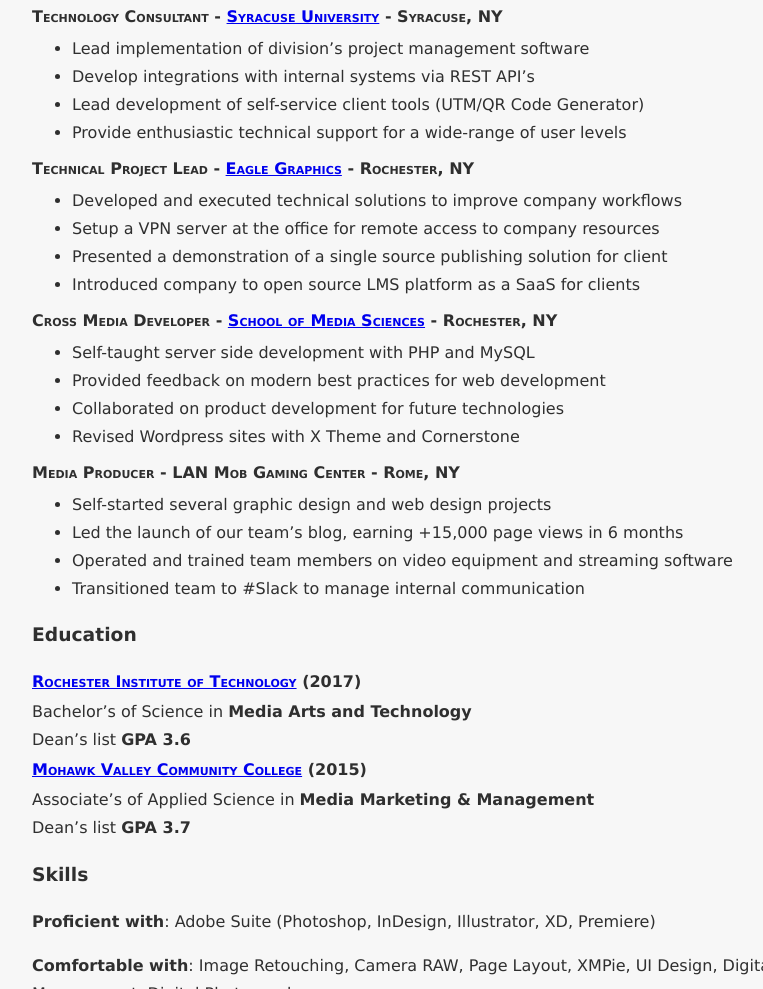
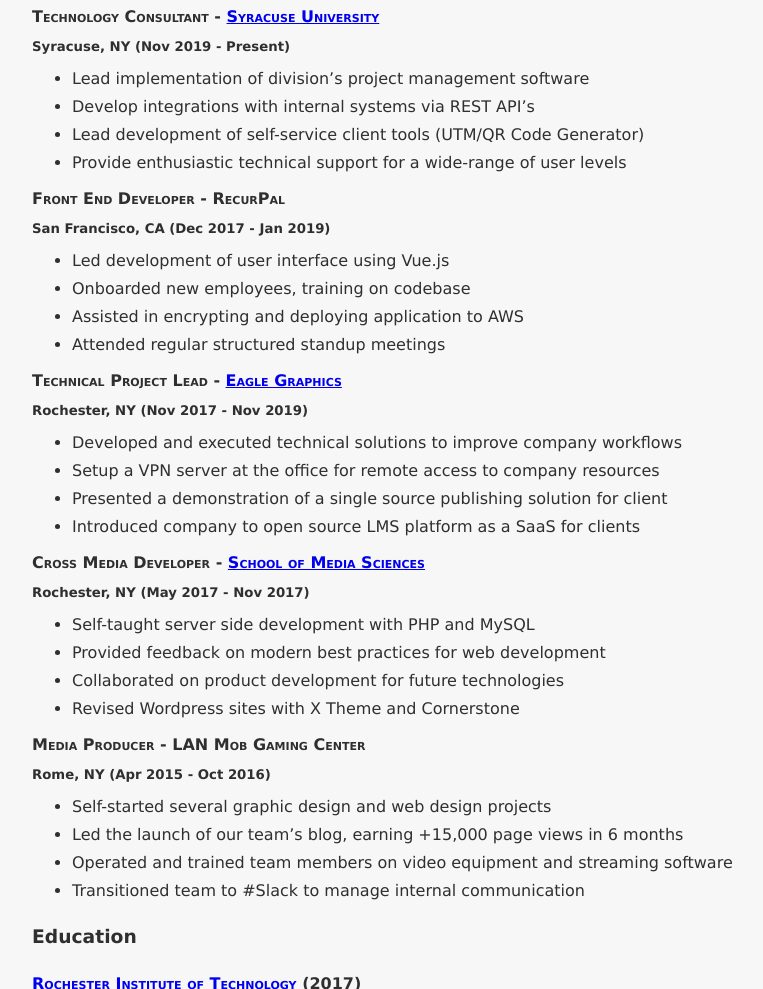
Before and after one commit to SeaButts/Online_Resume, a plain HTML site: page index.html in a window 1280 px wide. Shown: the part 534-1523 px from the top of the page, without its empty margins (208-971 px from the left). Drawn offline with Linux system fonts and the light colour scheme.

Commit message:
Add files via upload
update: add dates + add recurpal

```diff
--- a/index.html
+++ b/index.html
@@ -48,18 +48,31 @@
     <h3 id="experience">Experience</h3>
     <h4 id="technology-consultant---syracuse-university---syracuse-ny">
       <strong>Technology Consultant</strong> -
-      <a href="https://www.syracuse.edu/">Syracuse University</a> - Syracuse, NY
+      <a href="https://www.syracuse.edu/">Syracuse University</a>
     </h4>
+    <h5>Syracuse, NY (Nov 2019 - Present)</h5>
     <ul>
       <li>Lead implementation of division’s project management software</li>
       <li>Develop integrations with internal systems via REST API’s</li>
       <li>Lead development of self-service client tools (UTM/QR Code Generator)</li>
       <li>Provide enthusiastic technical support for a wide-range of user levels</li>
     </ul>
+    <h4 id="font-end-developer---recurpal---san-francisco-ca">
+      <strong>Front End Developer</strong> -
+      <span>RecurPal</span>
+    </h4>
+    <h5>San Francisco, CA (Dec 2017 - Jan 2019)</h5>
+    <ul>
+      <li>Led development of user interface using Vue.js</li>
+      <li>Onboarded new employees, training on codebase</li>
+      <li>Assisted in encrypting and deploying application to AWS</li>
+      <li>Attended regular structured standup meetings</li>
+    </ul>
     <h4 id="technical-project-lead---eagle-graphics---rochester-ny">
       <strong>Technical Project Lead</strong> -
-      <a href="https://www.eaglegraphicsinc.com/">Eagle Graphics</a> - Rochester, NY
+      <a href="https://www.eaglegraphicsinc.com/">Eagle Graphics</a>
     </h4>
+    <h5>Rochester, NY (Nov 2017 - Nov 2019)</h5>
     <ul>
       <li>Developed and executed technical solutions to improve company workflows</li>
       <li>Setup a VPN server at the office for remote access to company resources</li>
@@ -68,8 +81,9 @@
     </ul>
     <h4 id="cross-media-developer---school-of-media-sciences---rochester-ny">
       <strong>Cross Media Developer</strong> -
-      <a href="https://www.rit.edu/">School of Media Sciences</a> - Rochester, NY
+      <a href="https://www.rit.edu/">School of Media Sciences</a>
     </h4>
+    <h5>Rochester, NY (May 2017 - Nov 2017)</h5>
     <ul>
       <li>Self-taught server side development with PHP and MySQL</li>
       <li>Provided feedback on modern best practices for web development</li>
@@ -78,8 +92,9 @@
     </ul>
     <h4 id="media-producer---lan-mob-gaming-center---rome-ny">
       <strong>Media Producer</strong> -
-      <a>LAN Mob Gaming Center</a> - Rome, NY
+      <span>LAN Mob Gaming Center</span>
     </h4>
+    <h5>Rome, NY (Apr 2015 - Oct 2016)</h5>
     <ul>
       <li>Self-started several graphic design and web design projects</li>
       <li>Led the launch of our team’s blog, earning +15,000 page views in 6 months</li>
@@ -130,6 +145,10 @@
       margin: 2px 0px;
     }
 
+    h5 {
+      margin: 0px;
+    }
+
     ul {
       margin: 4px 0px;
       margin-bottom: 8px;
```
